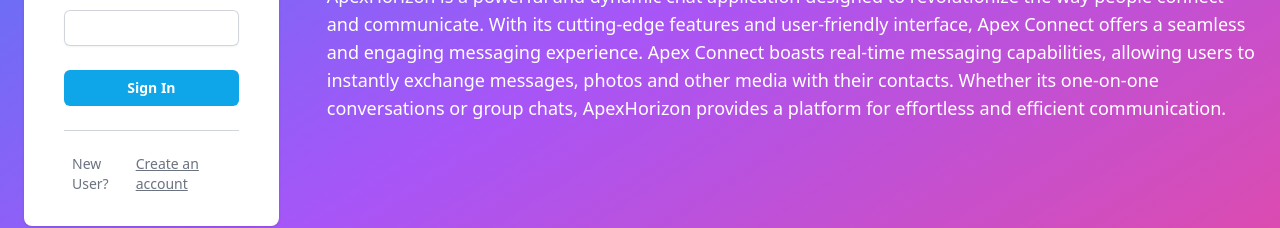
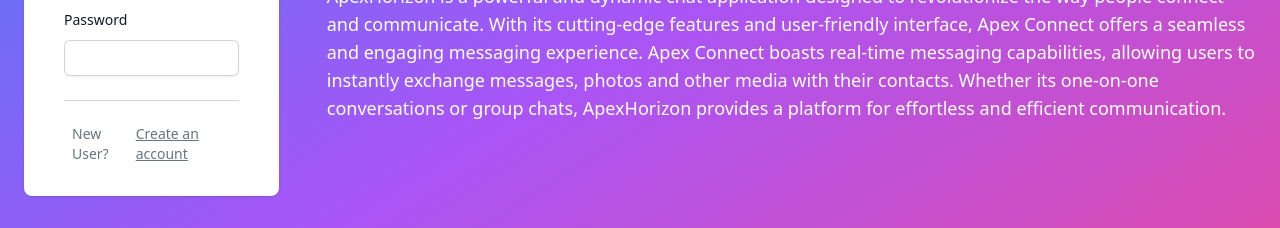
Before and after one commit to txcmosquito/ApexHorizon, a Next.js app: page / in a window 1280 px wide. Shown: the part 376-604 px from the top of the page. Built offline with nearby package versions, Linux system fonts and the light colour scheme; no server answers; what pusher would draw is missing.

Commit message:
'registerdisable'

```diff
--- a/app/(site)/components/AuthForm.tsx
+++ b/app/(site)/components/AuthForm.tsx
@@ -119,11 +119,11 @@
           <Input disabled={isLoading} register={register} errors={errors} required id="password" label="Password" type="password"
           />
 
-          <div>
-            <Button disabled={isLoading} fullWidth type="submit">
-              {variant === 'LOGIN' ? 'Sign In' : 'Register'}
-            </Button>
-          </div>
+          {/*<div>*/}
+          {/*  <Button disabled={isLoading} fullWidth type="submit">*/}
+          {/*    {variant === 'LOGIN' ? 'Sign In' : 'Register'}*/}
+          {/*  </Button>*/}
+          {/*</div>*/}
 
         </form>
 
```
